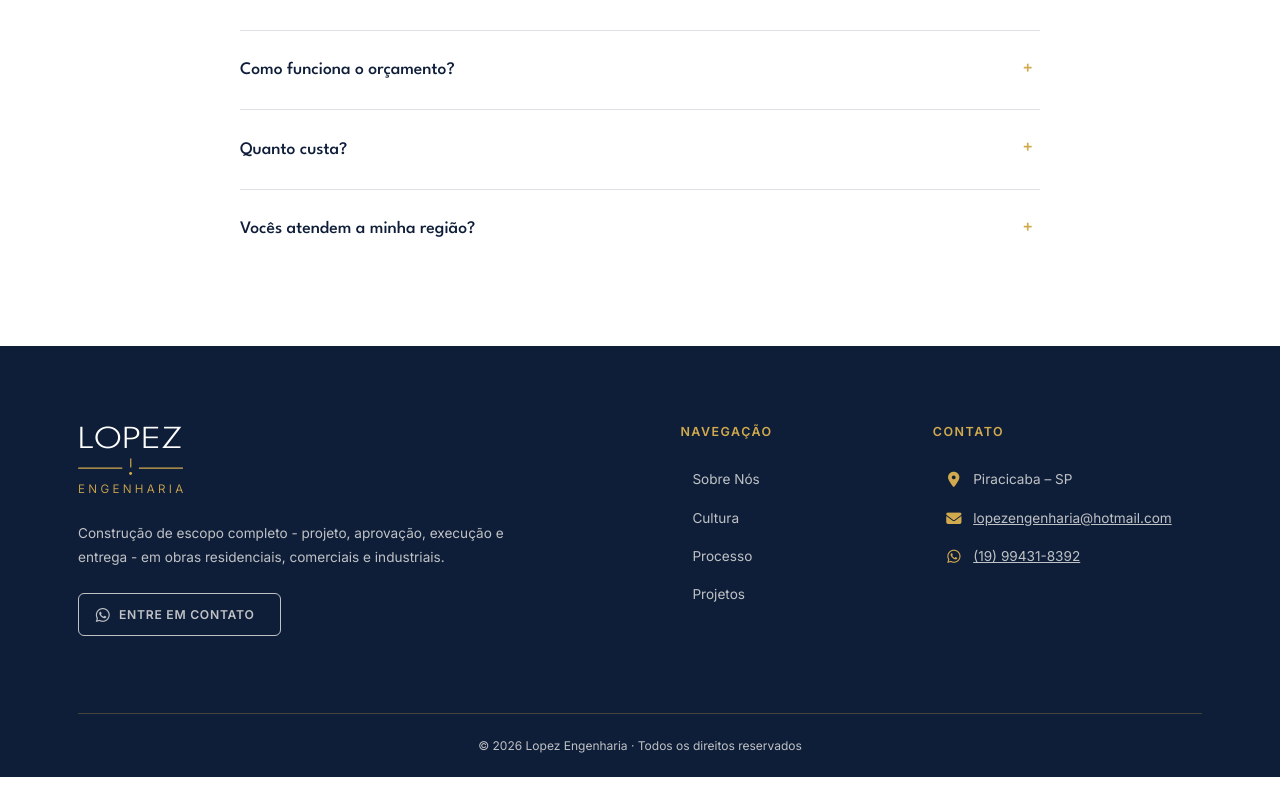
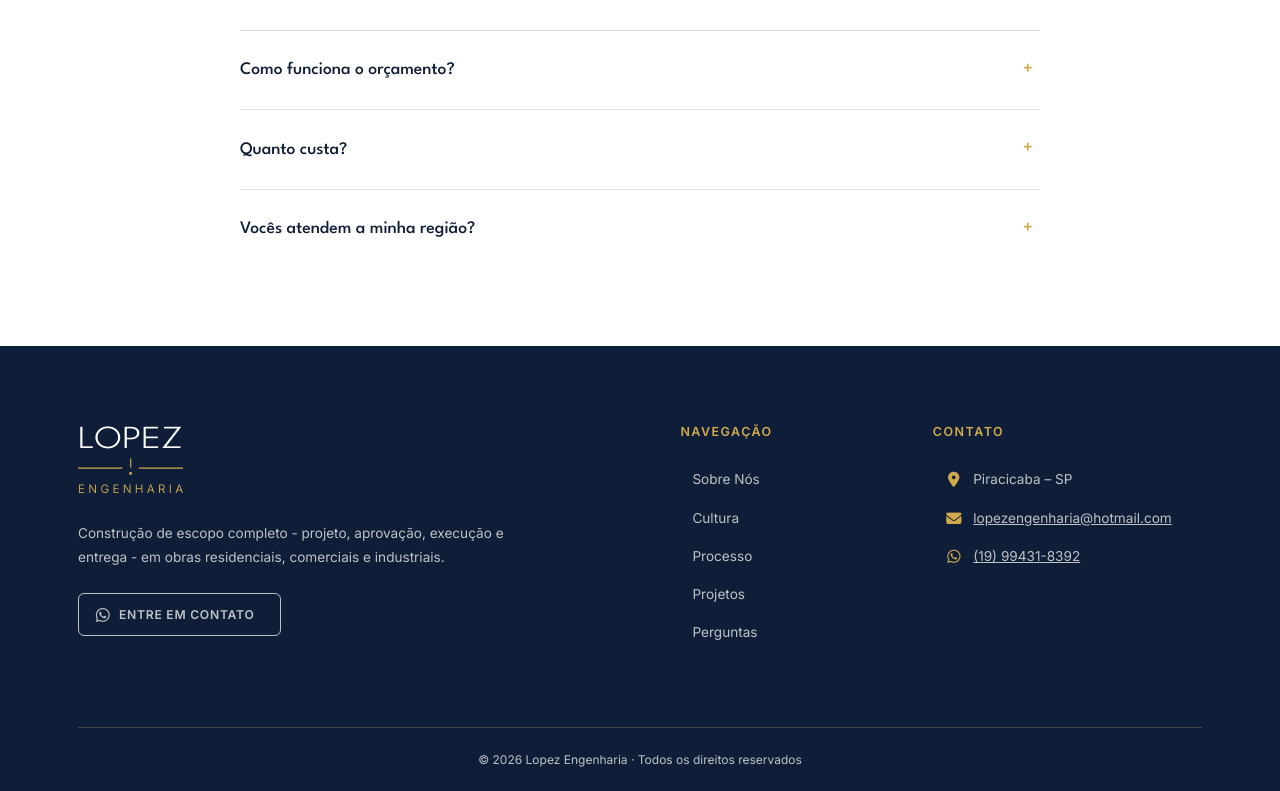
Before and after one commit to Eduarda-Nere/projeto-01, a React (Vite) app: page / in a window 1280 px wide. Shown: the part 4537-5328 px from the top of the page. Built offline with nearby package versions, Linux system fonts and the light colour scheme.

Commit message:
ajustando conflitos

```diff
--- a/src/components/Footer/Footer.tsx
+++ b/src/components/Footer/Footer.tsx
@@ -19,8 +19,31 @@ import {
 import { Logo } from '../Logo/Logo';
 import { FOOTER_NAV_LINKS } from '../../constants/nav';
 
+const HEADER_HEIGHT = 96;
+
 function Footer() {
     const currentYear = new Date().getFullYear();
+
+        const handleNavClick = (
+        e: React.MouseEvent<HTMLAnchorElement>,
+        href: string
+    ) => {
+        e.preventDefault();
+
+        const element = document.querySelector(href) as HTMLElement | null;
+        if (!element) return;
+
+        const lenis = window.__lenis;
+        if (lenis) {
+            lenis.start();
+            lenis.scrollTo(element, {
+                offset: HEADER_HEIGHT,
+                duration: 1.4,
+            });
+        } else {
+            element.scrollIntoView({ behavior: 'smooth' });
+        }
+    };
 
     return (
         <StyledFooter id="contato">
@@ -53,7 +76,12 @@ function Footer() {
                     <FooterNavList>
                         {FOOTER_NAV_LINKS.map((link) => (
                             <li key={link.href}>
-                                <FooterNavLink href={link.href}>{link.label}</FooterNavLink>
+                                <FooterNavLink
+                                    href={link.href}
+                                    onClick={(e) => handleNavClick(e, link.href)}
+                                >
+                                    {link.label}
+                                </FooterNavLink>
                             </li>
                         ))}
                     </FooterNavList>
--- a/src/constants/nav.ts
+++ b/src/constants/nav.ts
@@ -10,4 +10,7 @@ export const MOBILE_NAV_LINKS = [
     { href: '#contato', label: 'Contato' },
 ] as const;
 
-export const FOOTER_NAV_LINKS = NAV_LINKS;
+export const FOOTER_NAV_LINKS = [
+    ...NAV_LINKS,
+    { href: '#faq', label: 'Perguntas' },
+] as const;
```
